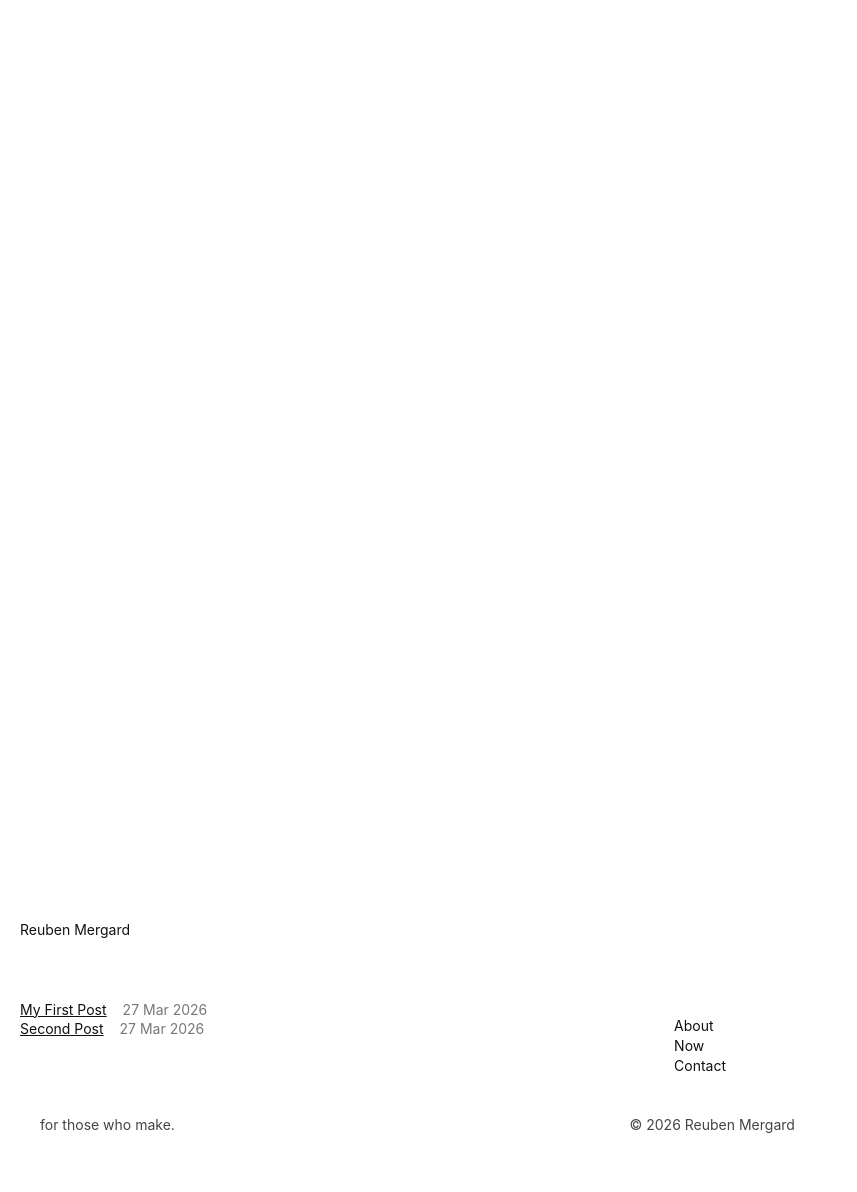
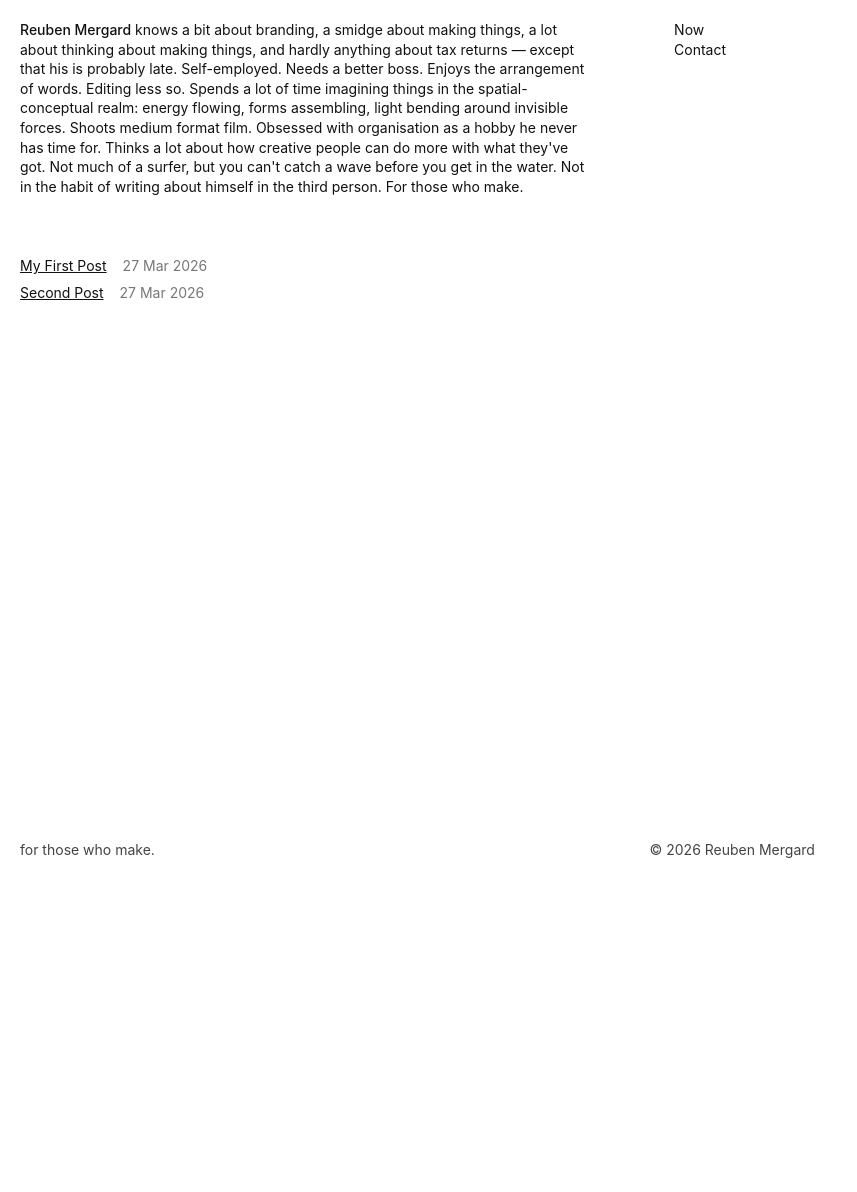
Before and after one commit to reubenmergard/mergard, a Jekyll site: the page built from index.md, in a window 1280 px wide. Shown: the whole page, without its empty margins (0-857 px from the left). Built offline with Jekyll 4.4.1, drawn with Linux system fonts in a browser that asks for light colours; after the commit the page ends 900 px from its top, so only the background shows below that.

Commit message:
Update style and layouts

```diff
--- a/_layouts/default.html
+++ b/_layouts/default.html
@@ -2,17 +2,23 @@
 <html lang="en">
 <head>
   <meta charset="UTF-8">
-  <title>{{ page.title }}</title>
+  <title>{% if page.title and page.title != "Home" %}{{ page.title }} — {% endif %}{{ site.title }}</title>
   <meta name="viewport" content="width=device-width, initial-scale=1.0">
-
   <link rel="stylesheet" href="/assets/css/style.css">
 </head>
 
 <body>
-  <div class="page">
-    <div class="content">
+  <div class="site-wrapper">
+
+    <main class="site-main">
       {{ content }}
-    </div>
+    </main>
+
+    <footer class="site-footer">
+      <span class="footer-left">for those who make.</span>
+      <span class="footer-right">© {{ site.time | date: "%Y" }} Reuben Mergard</span>
+    </footer>
+
   </div>
 </body>
 </html>
--- a/assets/css/style.css
+++ b/assets/css/style.css
@@ -7,22 +7,11 @@
 }
 
 html, body {
-  height: 100%;          /* full viewport height */
+  height: 100%;
   margin: 0;
 }
 
-.site-wrapper {
-  display: flex;
-  flex-direction: column;
-  min-height: 100vh;     /* full height of viewport */
-}
-
-main.home-main {
-  flex: 1;               /* takes all available space between header and footer */
-}
-
 body {
-  margin: 0;
   font-family:
     -apple-system, BlinkMacSystemFont,
     "Helvetica Neue", Helvetica,
@@ -35,31 +24,35 @@ body {
   -webkit-font-smoothing: antialiased;
 }
 
-/* --- LAYOUT --- */
+/* --- STICKY FOOTER LAYOUT --- */
+
+.site-wrapper {
+  display: flex;
+  flex-direction: column;
+  min-height: 100vh;
+  padding: 20px;
+}
+
+.site-main {
+  flex: 1;
+}
+
+/* --- HOME LAYOUT --- */
 
 .home-layout {
   position: relative;
 }
 
-/* Header */
-.site-header {
-  padding-bottom: 60px;
-}
-
-/* Left column (posts) */
 .home-main {
   max-width: 65ch;
 }
 
-/* Floating right block */
 .home-side {
   margin-top: 20px;
   max-width: 28ch;
 }
 
-/* Desktop positioning */
 @media (min-width: 1000px) {
-
   .home-layout {
     display: grid;
     grid-template-columns: 65ch 1fr;
@@ -72,16 +65,70 @@ body {
   }
 }
 
+/* --- BIO --- */
+
+.site-bio {
+  margin-bottom: 60px;
+}
+
+.site-bio p {
+  margin: 0;
+}
+
+.site-name {
+  text-decoration: none;
+  font-weight: 500;
+}
+
+.site-name:hover {
+  opacity: 0.6;
+}
+
+/* --- POST LIST --- */
+
+.post-list {
+  display: flex;
+  flex-direction: column;
+  gap: 0.5em;
+}
+
 .post-title-meta {
   display: flex;
-  align-items: baseline; /* aligns nicely for small type differences */
-  gap: 16px;             /* space between title and date */
+  align-items: baseline;
+  gap: 16px;
 }
 
 .post-meta {
-  color: #777;           /* lighter grey */
-  font-size: 1em;      /* same as title */
-  white-space: nowrap;    /* prevents wrapping */
+  color: #777;
+  font-size: 1em;
+  white-space: nowrap;
+}
+
+/* --- POST PAGE --- */
+
+.post-content {
+  max-width: 65ch;
+}
+
+.post-header {
+  margin-bottom: 2.5em;
+}
+
+.post-header h1 {
+  margin: 0.4em 0 0;
+  font-size: 1.6rem;
+  font-weight: 500;
+}
+
+.back-link {
+  font-size: 1em;
+  text-decoration: none;
+  color: #777;
+}
+
+.back-link:hover {
+  color: #111;
+  opacity: 1;
 }
 
 /* --- TYPOGRAPHY --- */
@@ -96,43 +143,21 @@ h1, h2, h3 {
   margin: 2.2em 0 0.6em;
 }
 
-h1 {
-  font-size: 1.6rem;
-}
-
-h2 {
-  font-size: 1.3rem;
-}
-
-h3 {
-  font-size: 1.1rem;
-}
-
-/* Keep first heading tight to top */
-.content > h1:first-child {
-  margin-top: 0;
-}
-
-
-/* --- SIDE NOTE
-
-.side-note {
-  margin-bottom: 24px;
-  color: #333;
-} --- */
+h1 { font-size: 1.6rem; }
+h2 { font-size: 1.3rem; }
+h3 { font-size: 1.1rem; }
 
 /* --- FOOTER --- */
 
 .site-footer {
   display: flex;
-  justify-content: space-between; /* pushes elements to edges */
-  align-items: baseline;    /* aligns text nicely */
-  padding: 40px 20px 20px;  /* top and bottom spacing */
-  border-top: 0px solid #eee; /* optional subtle separation */
+  justify-content: space-between;
+  align-items: baseline;
+  padding-top: 60px;
+  padding-bottom: 20px;
   font-size: 1em;
   color: #444;
-  max-width: 90ch; /* keeps footer contained like body */
-  margin: 0 ;
+  max-width: 90ch;
 }
 
 /* --- LINKS --- */
@@ -142,9 +167,12 @@ a {
   text-decoration: underline;
 }
 
+a:hover {
+  opacity: 0.6;
+}
+
 .side-links a {
   display: inline-block;
-  margin-bottom: 0px;
   text-decoration: none;
 }
 
@@ -152,18 +180,12 @@ a {
   text-decoration: underline;
 }
 
-a:hover {
-  opacity: 0.6;
-}
-
-/* --- SMALL TEXT --- */
+/* --- MISC --- */
 
 small {
   font-size: 0.85em;
   color: #777;
 }
-
-/* --- SPACING ELEMENTS --- */
 
 hr {
   border: none;
@@ -171,16 +193,7 @@ hr {
   margin: 3em 0;
 }
 
-/* --- RESPONSIVE --- */
-
-@media (min-width: 900px) {
-  .page {
-    padding: 20px 20px;
-  }
+img {
+  max-width: 100%;
+  height: auto;
 }
-
-@media (min-width: 1400px) {
-  .page {
-    padding: 20px 20px;
-  }
-}
--- a/index.md
+++ b/index.md
@@ -2,39 +2,31 @@
 layout: default
 title: Home
 ---
-<body>
-    <div class="site-wrapper"></div>
-        <header class="site-header">
-            <div class="site-title">Reuben Mergard</div>
-        </header>
-    <div class="home-layout">
-        <main class="home-main">
-    {% for post in site.posts limit:20 %}
-            <div class="post-item">
-            <div class="post-title-meta">
-            <a href="{{ post.url }}">{{ post.title }}</a>
-            <span class="post-meta">{{ post.date | date: "%d %b %Y" }}</span>
-            </div>
-            </div>
-    {% endfor %}
-        </main>
-        <div class="home-side">
-            <div class="side-note">
-                <p></p>
-            </div>
-            <div class="side-links">
-                <a href="/about/">About</a><br>
-                <a href="/now/">Now</a><br>
-                <a href="/contact/">Contact</a>
-            </div>
+
+<div class="home-layout">
+  <main class="home-main">
+
+    <div class="site-bio">
+      <p><a href="/" class="site-name">Reuben Mergard</a> knows a bit about branding, a smidge about making things, a lot about thinking about making things, and hardly anything about tax returns — except that his is probably late. Self-employed. Needs a better boss. Enjoys the arrangement of words. Editing less so. Spends a lot of time imagining things in the spatial-conceptual realm: energy flowing, forms assembling, light bending around invisible forces. Shoots medium format film. Obsessed with organisation as a hobby he never has time for. Thinks a lot about how creative people can do more with what they've got. Not much of a surfer, but you can't catch a wave before you get in the water. Not in the habit of writing about himself in the third person. For those who make.</p>
+    </div>
+
+    <div class="post-list">
+      {% for post in site.posts limit:20 %}
+      <div class="post-item">
+        <div class="post-title-meta">
+          <a href="{{ post.url }}">{{ post.title }}</a>
+          <span class="post-meta">{{ post.date | date: "%d %b %Y" }}</span>
         </div>
+      </div>
+      {% endfor %}
     </div>
-<footer class="site-footer">
-  <div class="footer-left">
-    <p>for those who make.</p>
+
+  </main>
+
+  <div class="home-side">
+    <div class="side-links">
+      <a href="/now/">Now</a><br>
+      <a href="/contact/">Contact</a>
+    </div>
   </div>
-
-  <div class="footer-right">
-    <p>© {{ site.time | date: "%Y" }} Reuben Mergard</p>
-  </div>
-</footer>
+</div>
```
Also changed, not shown: _layouts/post.html (added, +12 -0 lines), _posts/2026-03-27-first-post copy.md (+1 -1 lines), _posts/2026-03-27-first-post.md (+1 -1 lines), 1 other file.
